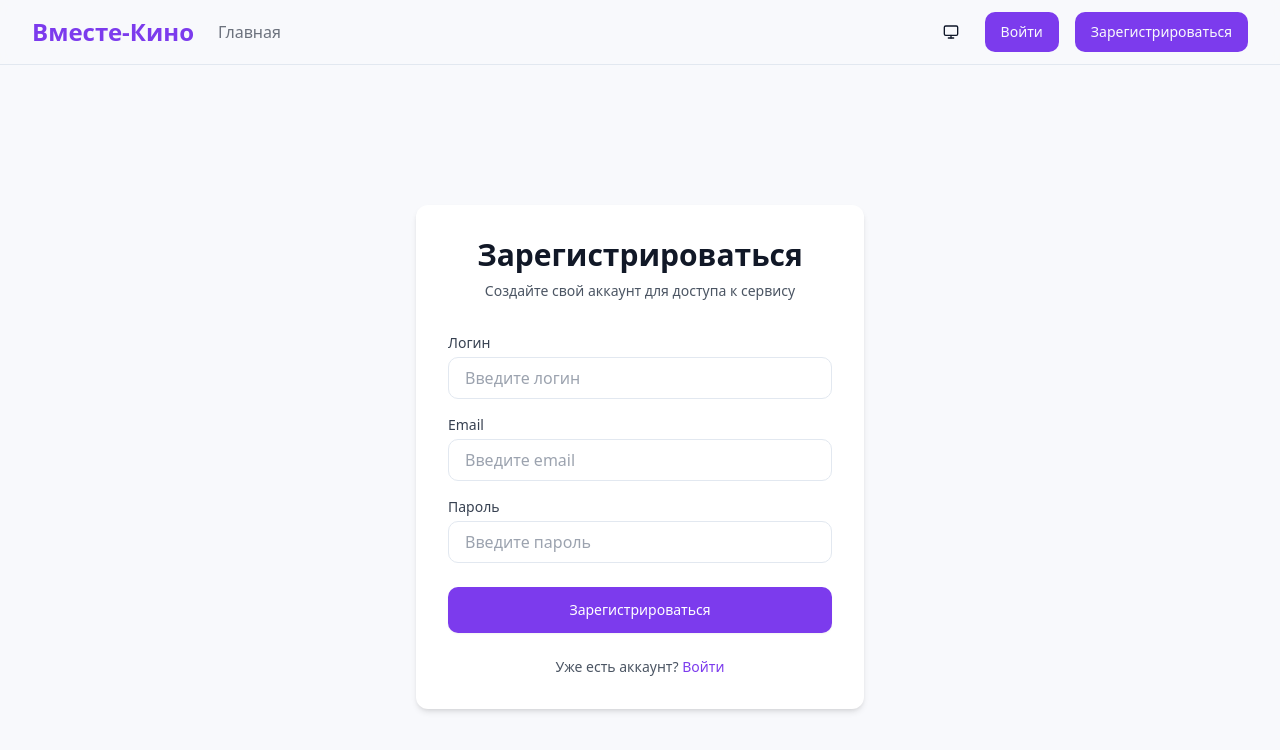
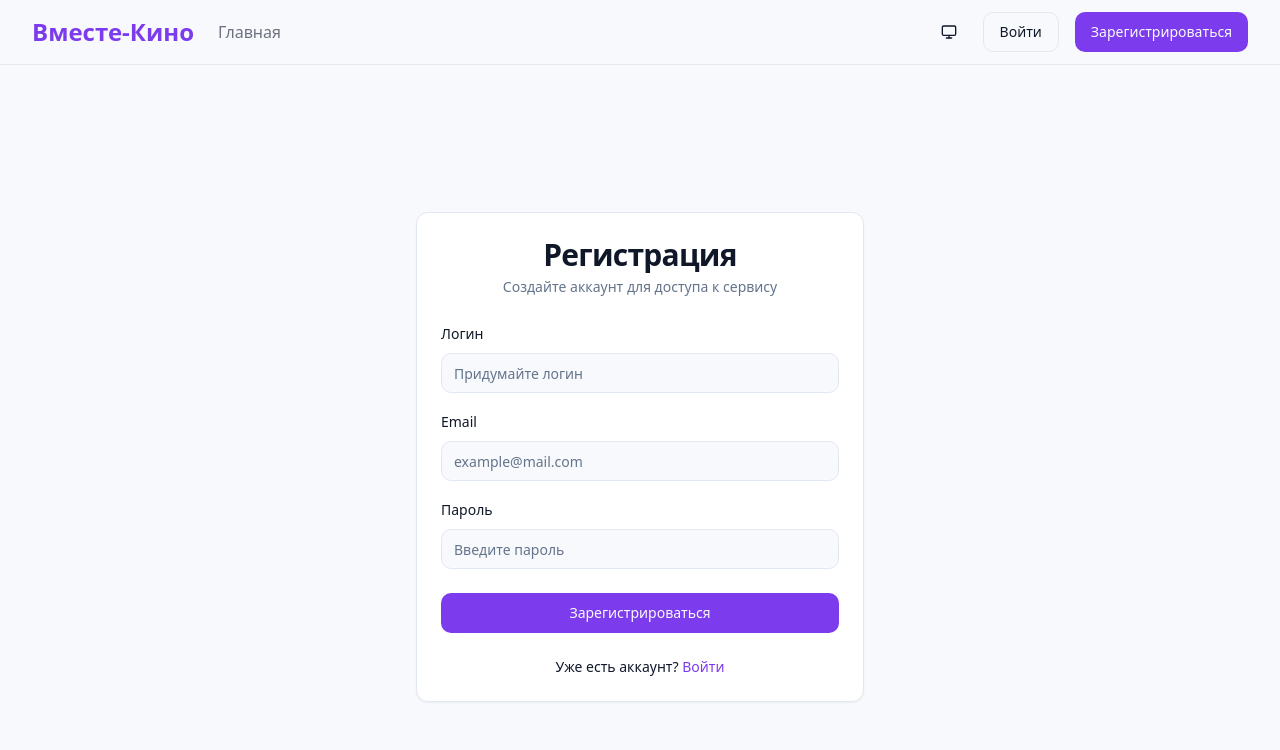
Before and after one commit to DensMyGITS/together-cinema-fun, a React (Vite) app: page /register in a window 1280 px wide. Shown: the top 750 px of the page. Built offline with nearby package versions, Linux system fonts and the light colour scheme.

Commit message:
Improve UI
The current UI is considered unattractive and needs improvement.  This commit addresses this issue.

```diff
--- a/src/components/layout/MainLayout.tsx
+++ b/src/components/layout/MainLayout.tsx
@@ -75,24 +75,37 @@ const MainLayout = ({ children }: MainLayoutProps) => {
       <header className="sticky top-0 z-50 w-full border-b bg-background/80 backdrop-blur">
         <div className="container flex h-16 items-center justify-between">
           <nav className="flex items-center space-x-6">
-            <a href="/" className="text-2xl font-bold text-primary">Вместе-Кино</a>
+            <Link to="/" className="text-2xl font-bold text-primary hover:text-primary/90 transition-colors">
+              Вместе-Кино
+            </Link>
             <div className="hidden md:flex md:items-center md:space-x-6">
-              <Link to="/" className="text-foreground/60 hover:text-foreground">Главная</Link>
+              <Link to="/" className="text-foreground/60 hover:text-foreground transition-colors">
+                Главная
+              </Link>
               {role === "admin" && (
                 <>
-                  <Link to="/add-movie" className="text-foreground/60 hover:text-foreground">+ Добавить фильм</Link>
-                  <Link to="/manage-users" className="text-foreground/60 hover:text-foreground">👤 Управление пользователями</Link>
+                  <Link to="/add-movie" className="text-foreground/60 hover:text-foreground transition-colors">
+                    + Добавить фильм
+                  </Link>
+                  <Link to="/manage-users" className="text-foreground/60 hover:text-foreground transition-colors">
+                    👤 Управление пользователями
+                  </Link>
                 </>
               )}
               {role && username && (
-                <Link to="/profile" className="text-foreground/60 hover:text-foreground">
+                <Link to="/profile" className="text-foreground/60 hover:text-foreground transition-colors">
                   Профиль: {username}
                 </Link>
               )}
             </div>
           </nav>
           <div className="flex items-center space-x-4">
-            <Button variant="ghost" size="icon" onClick={toggleTheme} className="h-9 w-9">
+            <Button
+              variant="ghost"
+              size="icon"
+              onClick={toggleTheme}
+              className="h-9 w-9 hover:bg-accent"
+            >
               <ThemeIcon className="h-4 w-4" />
             </Button>
             <div className="hidden md:flex md:items-center md:space-x-4">
@@ -103,7 +116,7 @@ const MainLayout = ({ children }: MainLayoutProps) => {
               ) : (
                 <>
                   <Link to="/login">
-                    <Button variant="default">Войти</Button>
+                    <Button variant="outline">Войти</Button>
                   </Link>
                   <Link to="/register">
                     <Button variant="default">Зарегистрироваться</Button>
@@ -114,7 +127,7 @@ const MainLayout = ({ children }: MainLayoutProps) => {
             <Button
               variant="ghost"
               size="icon"
-              className="md:hidden"
+              className="md:hidden hover:bg-accent"
               onClick={() => setIsMobileMenuOpen(!isMobileMenuOpen)}
             >
               {isMobileMenuOpen ? <X className="h-6 w-6" /> : <Menu className="h-6 w-6" />}
@@ -124,39 +137,67 @@ const MainLayout = ({ children }: MainLayoutProps) => {
 
         {/* Мобильное меню */}
         {isMobileMenuOpen && (
-          <div className="fixed inset-0 z-50 bg-background/80 backdrop-blur-sm md:hidden" onClick={closeMobileMenu}>
-            <div className="fixed inset-y-0 right-0 w-3/4 max-w-sm bg-background p-6 shadow-lg" onClick={e => e.stopPropagation()}>
-              <div className="flex flex-col space-y-4">
-                <Link to="/" className="text-foreground/60 hover:text-foreground" onClick={closeMobileMenu}>
+          <div
+            className="fixed inset-0 z-50 bg-background/80 backdrop-blur-sm md:hidden animate-fadeIn"
+            onClick={closeMobileMenu}
+          >
+            <div
+              className="fixed inset-y-0 right-0 w-3/4 max-w-sm bg-card p-6 shadow-lg animate-slide-in-right"
+              onClick={e => e.stopPropagation()}
+            >
+              <div className="flex flex-col h-full">
+                <div className="space-y-3">
+                  <Link
+                    to="/"
+                    className="flex items-center space-x-2 text-lg font-semibold text-foreground hover:text-primary transition-colors"
+                    onClick={closeMobileMenu}
+                  >
                     Главная
                   </Link>
                   {role === "admin" && (
                     <>
-                    <Link to="/add-movie" className="text-foreground/60 hover:text-foreground" onClick={closeMobileMenu}>
+                      <Link
+                        to="/add-movie"
+                        className="flex items-center space-x-2 text-foreground/60 hover:text-foreground transition-colors"
+                        onClick={closeMobileMenu}
+                      >
                         + Добавить фильм
                       </Link>
-                    <Link to="/manage-users" className="text-foreground/60 hover:text-foreground" onClick={closeMobileMenu}>
+                      <Link
+                        to="/manage-users"
+                        className="flex items-center space-x-2 text-foreground/60 hover:text-foreground transition-colors"
+                        onClick={closeMobileMenu}
+                      >
                         👤 Управление пользователями
                       </Link>
                     </>
                   )}
                   {role && username && (
-                  <Link to="/profile" className="text-foreground/60 hover:text-foreground" onClick={closeMobileMenu}>
+                    <Link
+                      to="/profile"
+                      className="flex items-center space-x-2 text-foreground/60 hover:text-foreground transition-colors"
+                      onClick={closeMobileMenu}
+                    >
                       Профиль: {username}
                     </Link>
                   )}
-                <div className="pt-4 mt-4 border-t">
+                </div>
+                <div className="mt-auto pt-6 border-t">
                   {role ? (
-                    <Button variant="destructive" onClick={handleLogout} className="w-full">
+                    <Button variant="destructive" onClick={handleLogout} className="w-full justify-center">
                       Выйти
                     </Button>
                   ) : (
-                    <div className="space-y-2">
+                    <div className="grid gap-4">
                       <Link to="/login" onClick={closeMobileMenu} className="block">
-                        <Button variant="default" className="w-full">Войти</Button>
+                        <Button variant="outline" className="w-full justify-center">
+                          Войти
+                        </Button>
                       </Link>
                       <Link to="/register" onClick={closeMobileMenu} className="block">
-                        <Button variant="default" className="w-full">Зарегистрироваться</Button>
+                        <Button variant="default" className="w-full justify-center">
+                          Зарегистрироваться
+                        </Button>
                       </Link>
                     </div>
                   )}
--- a/src/pages/Register.tsx
+++ b/src/pages/Register.tsx
@@ -3,6 +3,10 @@ import { useState } from "react";
 import { useNavigate } from "react-router-dom";
 import MainLayout from "@/components/layout/MainLayout";
 import { useToast } from "@/hooks/use-toast";
+import { Button } from "@/components/ui/button";
+import { Input } from "@/components/ui/input";
+import { Card, CardContent, CardHeader, CardTitle, CardDescription } from "@/components/ui/card";
+import { Loader2 } from "lucide-react";
 
 const Register = () => {
     const [login, setLogin] = useState("");
@@ -58,90 +62,76 @@ const Register = () => {
     return (
         <MainLayout>
             <div className="min-h-[calc(100vh-4rem)] flex items-center justify-center px-4 py-6 sm:px-6 lg:px-8">
-                <div className="w-full max-w-md space-y-8 bg-white dark:bg-gray-800 shadow-md rounded-lg p-6 sm:p-8">
-                    <div>
-                        <h1 className="text-2xl sm:text-3xl font-bold text-center text-gray-900 dark:text-white">
-                            Зарегистрироваться
-                        </h1>
-                        <p className="mt-2 text-center text-sm text-gray-600 dark:text-gray-400">
-                            Создайте свой аккаунт для доступа к сервису
-                        </p>
-                    </div>
-
-                    <div className="mt-8 space-y-6">
-                        <div className="space-y-4">
-                            <div>
-                                <label htmlFor="login" className="block text-sm font-medium text-gray-700 dark:text-gray-300">
+                <Card className="w-full max-w-md animate-fadeIn">
+                    <CardHeader className="space-y-1">
+                        <CardTitle className="text-2xl sm:text-3xl font-bold text-center">
+                            Регистрация
+                        </CardTitle>
+                        <CardDescription className="text-center">
+                            Создайте аккаунт для доступа к сервису
+                        </CardDescription>
+                    </CardHeader>
+                    <CardContent>
+                        <div className="grid gap-6">
+                            <div className="grid gap-4">
+                                <div className="space-y-2">
+                                    <label htmlFor="login" className="text-sm font-medium leading-none peer-disabled:cursor-not-allowed peer-disabled:opacity-70">
                                         Логин
                                     </label>
-                                <input
+                                    <Input
                                         id="login"
+                                        placeholder="Придумайте логин"
                                         type="text"
-                                    placeholder="Введите логин"
                                         value={login}
                                         onChange={(e) => setLogin(e.target.value)}
-                                    className="mt-1 w-full px-4 py-2 border rounded-md bg-white dark:bg-gray-700 dark:text-white
-                                             focus:ring-2 focus:ring-primary focus:border-transparent"
                                         disabled={isLoading}
+                                        className="text-base"
                                     />
                                 </div>
-
-                            <div>
-                                <label htmlFor="email" className="block text-sm font-medium text-gray-700 dark:text-gray-300">
+                                <div className="space-y-2">
+                                    <label htmlFor="email" className="text-sm font-medium leading-none peer-disabled:cursor-not-allowed peer-disabled:opacity-70">
                                         Email
                                     </label>
-                                <input
+                                    <Input
                                         id="email"
+                                        placeholder="example@mail.com"
                                         type="email"
-                                    placeholder="Введите email"
                                         value={email}
                                         onChange={(e) => setEmail(e.target.value)}
-                                    className="mt-1 w-full px-4 py-2 border rounded-md bg-white dark:bg-gray-700 dark:text-white
-                                             focus:ring-2 focus:ring-primary focus:border-transparent"
                                         disabled={isLoading}
+                                        className="text-base"
                                     />
                                 </div>
-
-                            <div>
-                                <label htmlFor="password" className="block text-sm font-medium text-gray-700 dark:text-gray-300">
+                                <div className="space-y-2">
+                                    <label htmlFor="password" className="text-sm font-medium leading-none peer-disabled:cursor-not-allowed peer-disabled:opacity-70">
                                         Пароль
                                     </label>
-                                <input
+                                    <Input
                                         id="password"
+                                        placeholder="Введите пароль"
                                         type="password"
-                                    placeholder="Введите пароль"
                                         value={password}
                                         onChange={(e) => setPassword(e.target.value)}
-                                    className="mt-1 w-full px-4 py-2 border rounded-md bg-white dark:bg-gray-700 dark:text-white
-                                             focus:ring-2 focus:ring-primary focus:border-transparent"
                                         disabled={isLoading}
+                                        className="text-base"
                                     />
                                 </div>
                             </div>
-
-                        <button
+                            <Button
                                 onClick={handleRegister}
                                 disabled={isLoading}
-                            className="w-full flex justify-center py-3 px-4 border border-transparent rounded-md shadow-sm
-                                     text-sm font-medium text-white bg-primary hover:bg-primary/90
-                                     focus:outline-none focus:ring-2 focus:ring-offset-2 focus:ring-primary
-                                     disabled:opacity-50 disabled:cursor-not-allowed
-                                     transition-colors duration-200"
+                                className="w-full"
                             >
                                 {isLoading ? (
-                                <span className="flex items-center">
-                                    <svg className="animate-spin -ml-1 mr-3 h-5 w-5 text-white" xmlns="http://www.w3.org/2000/svg" fill="none" viewBox="0 0 24 24">
-                                        <circle className="opacity-25" cx="12" cy="12" r="10" stroke="currentColor" strokeWidth="4"></circle>
-                                        <path className="opacity-75" fill="currentColor" d="M4 12a8 8 0 018-8V0C5.373 0 0 5.373 0 12h4zm2 5.291A7.962 7.962 0 014 12H0c0 3.042 1.135 5.824 3 7.938l3-2.647z"></path>
-                                    </svg>
+                                    <>
+                                        <Loader2 className="mr-2 h-4 w-4 animate-spin" />
                                         Регистрация...
-                                </span>
+                                    </>
                                 ) : (
                                     "Зарегистрироваться"
                                 )}
-                        </button>
-
-                        <p className="mt-2 text-center text-sm text-gray-600 dark:text-gray-400">
+                            </Button>
+                            <div className="text-center text-sm">
                                 Уже есть аккаунт?{" "}
                                 <button
                                     onClick={() => navigate("/login")}
@@ -149,9 +139,10 @@ const Register = () => {
                                 >
                                     Войти
                                 </button>
-                        </p>
                             </div>
                         </div>
+                    </CardContent>
+                </Card>
             </div>
         </MainLayout>
     );
```
Lines whose indentation alone changed are shown as unchanged.
